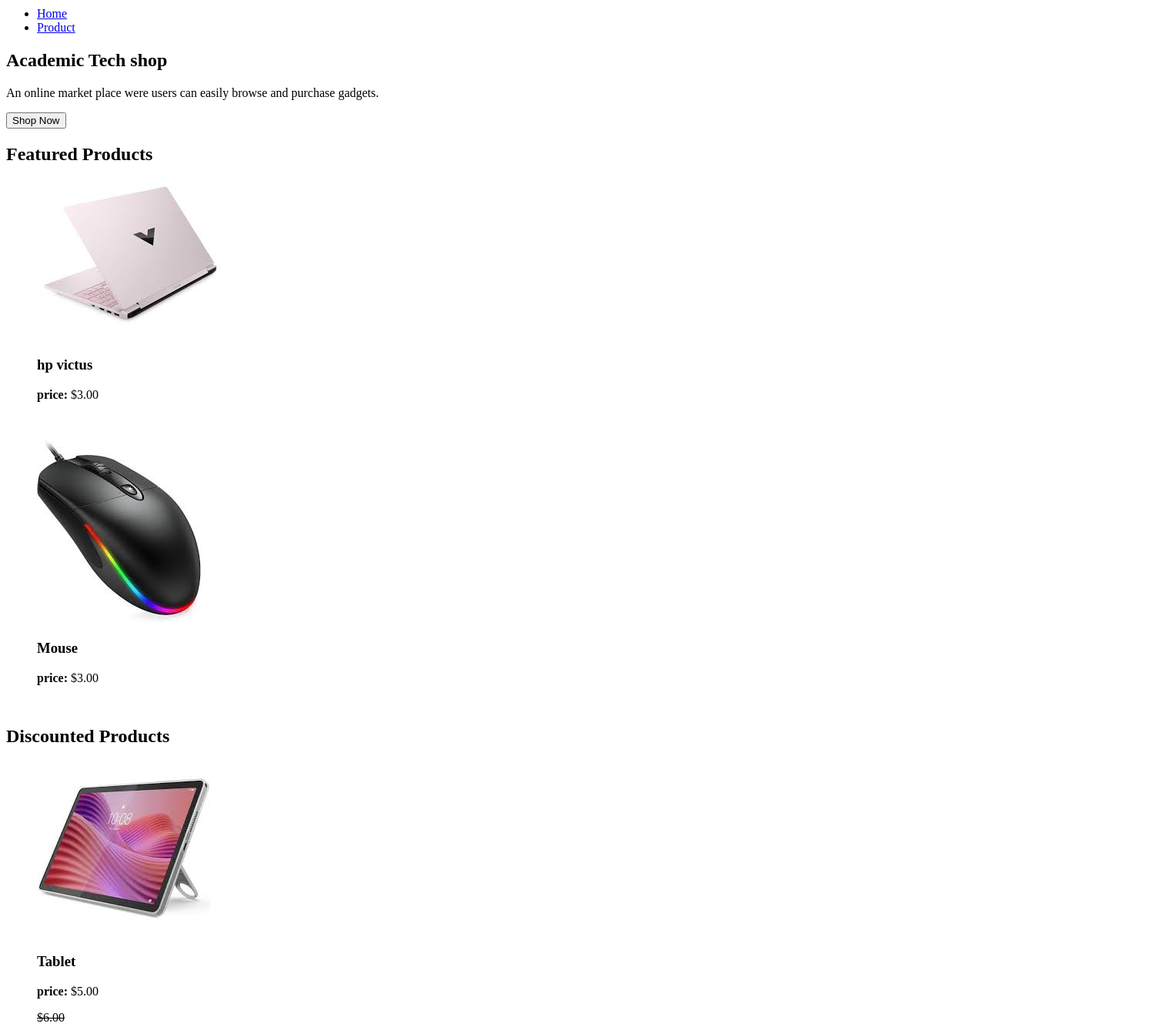
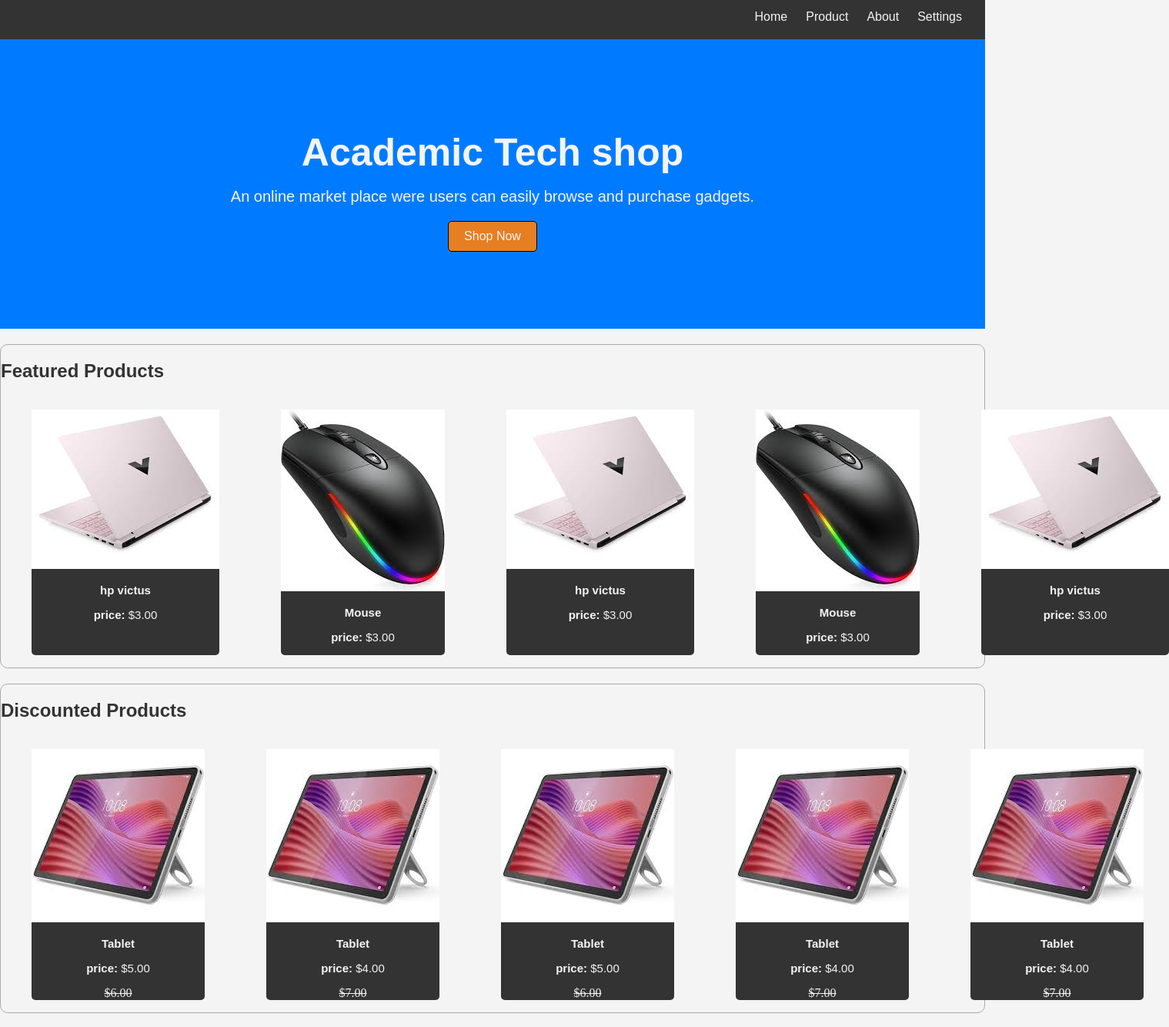
Before and after one commit to Rocky888-cmd/Lab-1-simple-E-commerce, a plain HTML site: page public/landing.html in a window 1280 px wide. Shown: the part 7-1341 px from the top of the page at 77% size, 1519 px wide, since content can reach past the window. Drawn offline with Linux system fonts and the light colour scheme.

Commit message:
Add files via upload

```diff
--- a/public/landing.html
+++ b/public/landing.html
@@ -1,27 +1,33 @@
 <!DOCTYPE html>
 <html lang="en">
+
 <head>
     <meta charset="UTF-8">
     <meta name="viewport" content="width=, initial-scale=1.0">
     <title>Dashboard</title>
+    <link rel="stylesheet" href="styles/style.css">
 </head>
+
 <body>
     <header>
         <nav>
             <ul>
                 <li><a href="landing.html">Home</a></li>
                 <li><a href="products.html">Product</a></li>
+                <li><a href="#">About</a></li>
+                <li><a href="#">Settings</a></li>
             </ul>
         </nav>
     </header>
     <main>
-        <section>
+        <section class="section1">
             <h1>Academic Tech shop</h1>
             <p>An online market place were users can easily browse and purchase gadgets.</p>
             <button>Shop Now</button>
         </section>
-        <section>
+        <section class="box1">
             <h2>Featured Products</h2>
+            <div class="section2">
                 <figure>
                     <img src="assets/victus.jpg" alt="gadget">
                     <h3>hp victus</h3>
@@ -32,9 +38,26 @@
                     <h3>Mouse</h3>
                     <p><b>price:</b> $3.00</p>
                 </figure> <br>
+                <figure>
+                    <img src="assets/victus.jpg" alt="gadget">
+                    <h3>hp victus</h3>
+                    <p><b>price:</b> $3.00</p>
+                </figure> <br>
+                <figure>
+                    <img src="assets/mouse.jpg" alt="gadget">
+                    <h3>Mouse</h3>
+                    <p><b>price:</b> $3.00</p>
+                </figure> <br>
+                <figure>
+                    <img src="assets/victus.jpg" alt="gadget">
+                    <h3>hp victus</h3>
+                    <p><b>price:</b> $3.00</p>
+                </figure> <br>
+            </div>
         </section>
-        <section>
+        <section class="box2">
             <h2>Discounted Products</h2>
+            <div  class="section3">
                 <figure>
                     <img src="assets/tablet.jpg" alt="gadget">
                     <h3>Tablet</h3>
@@ -47,8 +70,26 @@
                     <p><b>price:</b> $4.00</p>
                     <del>$7.00<del></del>
                 </figure>
+                <figure>
+                    <img src="assets/tablet.jpg" alt="gadget">
+                    <h3>Tablet</h3>
+                    <p><b>price:</b> $5.00</p>
+                    <del>$6.00<del></del>
+                </figure>
+                <figure>
+                    <img src="assets/tablet.jpg" alt="gadget">
+                    <h3>Tablet</h3>
+                    <p><b>price:</b> $4.00</p>
+                    <del>$7.00<del></del>
+                </figure>
+                <figure>
+                    <img src="assets/tablet.jpg" alt="gadget">
+                    <h3>Tablet</h3>
+                    <p><b>price:</b> $4.00</p>
+                    <del>$7.00<del></del>
+                </figure>
+            </div>
         </section>
     </main>
-
 </body>
 </html>
--- /dev/null
+++ b/public/styles/style.css
@@ -0,0 +1,190 @@
+:root {
+    --primary-color:#007bff;
+    --accent-color:#e67e22;
+    --bg-light: #f4f4f4;
+    --text-main:#333333;
+}
+body{
+    background-color: var(--bg-light);
+    color: var(--text-main);
+    margin: 0;
+}
+h1 {
+    color: var(--bg-light);
+    font-size:50px;
+    line-height: 10px;
+    font-family: sans-serif;
+}
+
+h2{
+    font-family: sans-serif;
+}
+p {
+    font-size: 20px;
+    font-family: sans-serif;
+
+}
+.box1 {
+    margin-top: 20px;
+    background-color: var(--bg-light);
+    border: 1px solid rgb(173, 169, 169);
+    border-radius: 10px;
+}
+
+.box2 {
+    margin-top: 20px;
+    background-color: var(--bg-light);
+    border: 1px solid rgb(173, 169, 169);
+    border-radius: 10px;
+}
+.section1 {
+    /* border: 1px solid black; */
+    padding: 100px;
+    /* margin-top: 20px; */
+    background-color: var(--primary-color);
+    text-align: center;
+    color: var(--bg-light);
+
+}
+.section2 {
+    display: flex;
+    margin-top: 20px;
+}
+
+.section2 figure {
+    background-color: var(--text-main);
+    color: var(--bg-light);
+    text-align: center;
+    border-radius: 5px;
+}
+.section2 h3{
+    font-size: 15px;
+    font-family: sans-serif;
+}
+.section2 p{
+    font-size: 15px;
+    font-family: sans-serif;
+}
+
+.section3 {
+    display: flex;
+}
+.section3 figure {
+    background-color: var(--text-main);
+    text-align: center;
+    color: var(--bg-light);
+    border-radius: 5px;
+}
+
+.section3 h3{
+    font-size: 15px;
+    font-family: sans-serif;
+}
+.section3 p{
+    font-size: 15px;
+    font-family: sans-serif;
+}
+
+
+nav ul li a {
+    text-decoration: none;
+    /* border-radius: 20px; */
+    padding: 10px 10px 10px;
+    color: var(--bg-light);
+    font-family: sans-serif;
+}
+nav ul li {
+    list-style-type: none;
+    display: inline;
+
+}
+
+nav ul {
+    background-color: var(--text-main);
+    padding: 20px;
+    margin: 0;
+    text-align: end;
+    /* border-radius: 10px; */
+}
+li :hover {
+    background-color: var(--bg-light);
+    color: var(--text-main);
+}
+
+button {
+    background-color: var(--accent-color);
+    /* border-radius: 20px; */
+    padding: 10px 20px 10px;
+    color: var(--bg-light);
+    font-size: medium;
+    font-family: sans-serif;
+    border: 1px solid black;
+    border-radius: 5px;
+
+}
+
+/* .section1 button {
+    border: none;
+
+} */
+
+ .detail {
+    background-color: var(--text-main);
+    /* text-align: center; */
+}
+
+.detail h2 {
+    color: var(--text-main);
+
+}
+.text-holder{
+    text-align: center;
+}
+
+.detail1 {
+   background-color: var(--bg-light);
+   padding: 10px 10px 10px;
+}
+
+.detail1 table {
+   background-color: var(--bg-light);
+   padding: 10px 10px 10px;
+
+}
+.table-container{
+    display: flex;
+    justify-content: center;
+
+
+
+}
+
+table {
+   /* text-align: center; */
+   border-collapse: collapse;
+}
+
+th, td {
+  border: 1px solid rgb(0, 0, 0);
+  padding: 5px;
+}
+
+.sction2 h2 {
+    color: var(--bg-light);
+}
+
+.sction2 form {
+    color: var(--bg-light);
+}
+
+.sction3 h2 {
+    color: var(--bg-light);
+}
+
+.sction3 blockquote {
+    color: var(--bg-light);
+}
+
+.purchase {
+    text-align: center;
+}
```
Also changed, not shown: public/checkout.html (+4 -4 lines), public/detail.html (+12 -4 lines), public/products.html (+4 -1 lines). Lines whose indentation alone changed are shown as unchanged.
